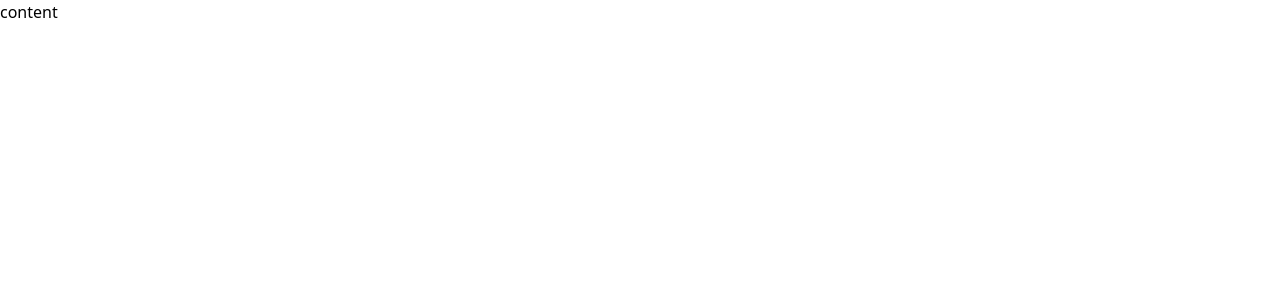
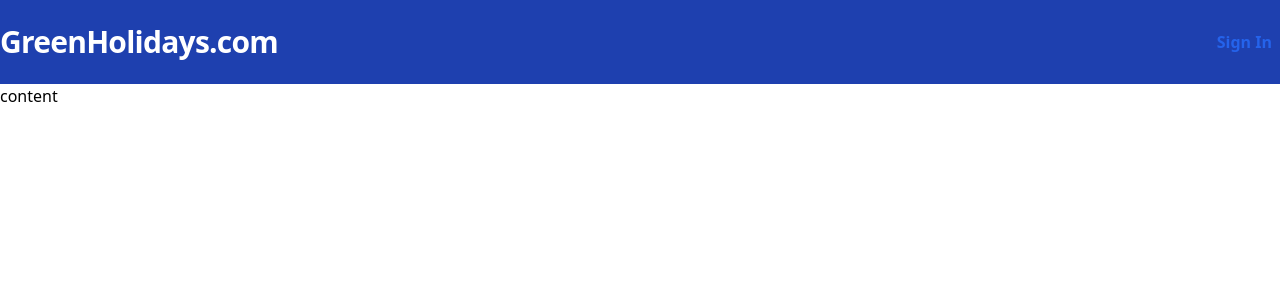
Before and after one commit to PachaiyappanV/MERN-Hotel-Booking, a React (Vite) app in the folder frontend/: page / in a window 1280 px wide. Shown: the top 300 px of the page. Built offline with nearby package versions, Linux system fonts and the light colour scheme.

Commit message:
feat:create and add header componet

```diff
--- /dev/null
+++ b/frontend/src/components/Header.tsx
@@ -0,0 +1,23 @@
+import { Link } from "react-router-dom";
+
+const Header = () => {
+  return (
+    <div className="bg-blue-800 py-6">
+      <div className="container mx-auto flex justify-between items-center">
+        <span className="text-3xl text-white font-bold tracking-tight">
+          <Link to="/">GreenHolidays.com</Link>
+        </span>
+        <span className="flex space-x-2">
+          <Link
+            to="/sign-in"
+            className="text-blue-600 font-bold px-2 py-1 rounded-sm hover:bg-gray-100 "
+          >
+            Sign In
+          </Link>
+        </span>
+      </div>
+    </div>
+  );
+};
+
+export default Header;
--- a/frontend/src/layouts/Layout.tsx
+++ b/frontend/src/layouts/Layout.tsx
@@ -1,11 +1,17 @@
 import React from "react";
+import Header from "../components/Header";
 
 type Props = {
   children: React.ReactNode;
 };
 
 const Layout = ({ children }: Props) => {
-  return <div>{children}</div>;
+  return (
+    <div className=" flex flex-col min-h-screen">
+      <Header />
+      {children}
+    </div>
+  );
 };
 
 export default Layout;
```
